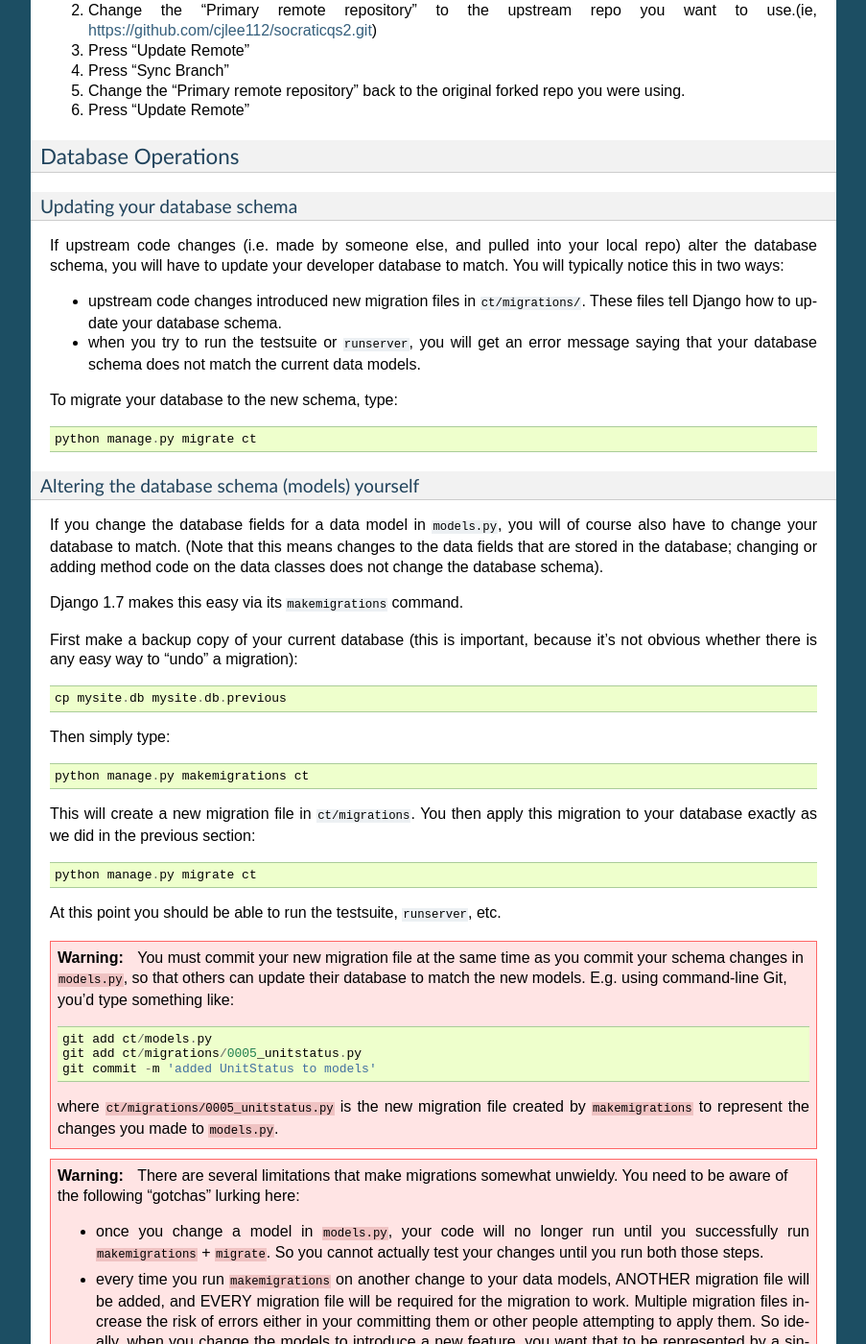
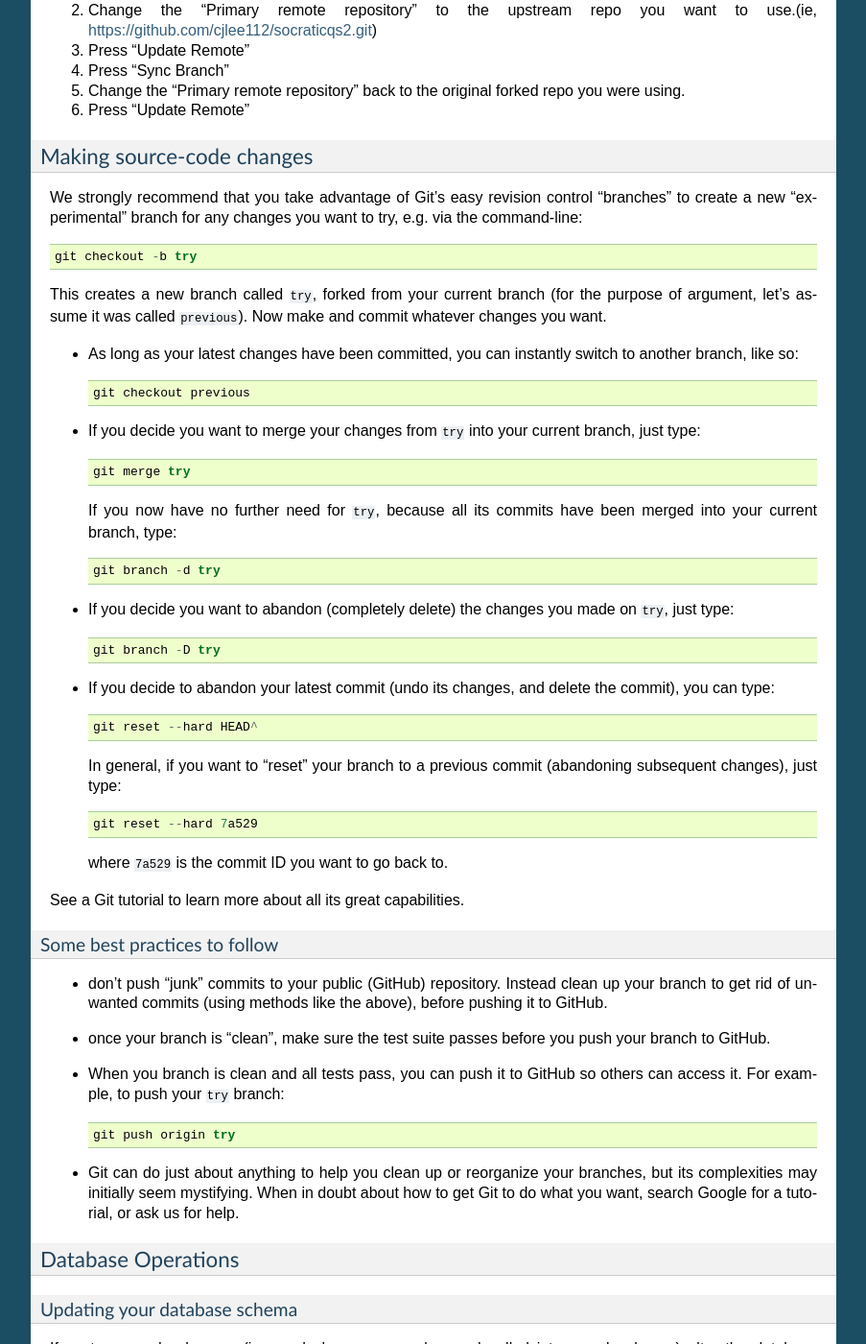
Before and after one commit to cjlee112/socraticqs2, a Sphinx documentation site: the page built from doc/devintro.rst, in a window 1280 px wide and 1400 px high, scrolled down 3461 px. Shown: the whole window at 96% size, without its empty margins (198-1101 px from the left). Built offline with Sphinx 7.4.7, drawn with Linux system fonts in a browser that asks for light colours; some of the changed text lies outside the part shown.

Commit message:
added some Git best practices advice

```diff
--- a/doc/devintro.rst
+++ b/doc/devintro.rst
@@ -217,6 +217,74 @@ Unfortunately, this is less user friendly. However, you can achieve the same goa
 #. Change the "Primary remote repository" back to the original forked repo you were using.
 #. Press "Update Remote"
 
+Making source-code changes
+............................
+
+We strongly recommend that you take advantage of Git's easy
+revision control "branches" to create a new "experimental" branch
+for any changes you want to try, e.g. via the command-line::
+
+  git checkout -b try
+
+This creates a new branch called ``try``, forked from your
+current branch (for the purpose of argument, let's assume it
+was called ``previous``).  Now make and commit whatever
+changes you want.
+
+* As long as your latest changes have been committed, you can
+  instantly switch to another branch, like so::
+
+    git checkout previous
+
+* If you decide you want to merge your changes from ``try`` into
+  your current branch, just type::
+
+    git merge try
+
+  If you now have no further need for ``try``, because all its commits
+  have been merged into your current branch, type::
+
+    git branch -d try
+
+* If you decide you want to abandon (completely delete)
+  the changes you made on ``try``, just type::
+
+    git branch -D try
+
+* If you decide to abandon your latest commit (undo its changes, and
+  delete the commit), you can type::
+
+    git reset --hard HEAD^
+
+  In general, if you want to "reset" your branch to a previous commit
+  (abandoning subsequent changes), just type::
+
+    git reset --hard 7a529
+
+  where ``7a529`` is the commit ID you want to go back to.
+
+See a Git tutorial to learn more about all its great capabilities.
+
+Some best practices to follow
++++++++++++++++++++++++++++++++
+
+* don't push "junk" commits to your public (GitHub) repository.
+  Instead clean up your branch to get rid of unwanted commits
+  (using methods like the above), before pushing it to GitHub.
+* once your branch is "clean", make sure the test suite passes
+  before you push your branch to GitHub.
+* When you branch is clean and all tests pass, you can push
+  it to GitHub so others can access it.  For example, to push
+  your ``try`` branch::
+
+    git push origin try
+
+* Git can do just about anything to help you clean up or reorganize
+  your branches, but its complexities may initially seem
+  mystifying.  When in doubt about how to get Git to do what you
+  want, search Google for a tutorial, or ask us for help.
+
+
 Database Operations
 .....................
 
```
